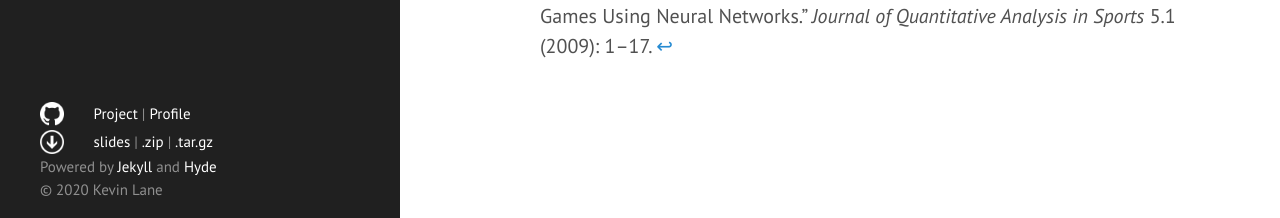
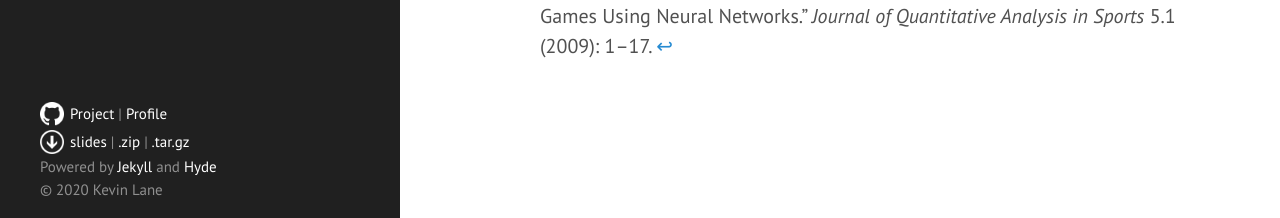
Before and after one commit to klane/databall, a Jekyll site: the page built from docs/_pages/performance-comparison.md, in a window 1280 px wide and 1261 px high. Shown: the part 1040-1258 px from the top of the window. Built offline with Jekyll 4.4.1, drawn with Linux system fonts in a browser that asks for light colours.

Commit message:
Set table column width in sidebar footer
Narrows the gap between the images and text

```diff
--- a/docs/_includes/footer.html
+++ b/docs/_includes/footer.html
@@ -1,5 +1,6 @@
 <footer class="sidebar-footer">
   <table>
+    <col width="30">
     <tr>
       <td><img src="{{ site.baseurl }}/assets/icons/github.png" alt="GitHub" width="24"></td>
       <td>
```
